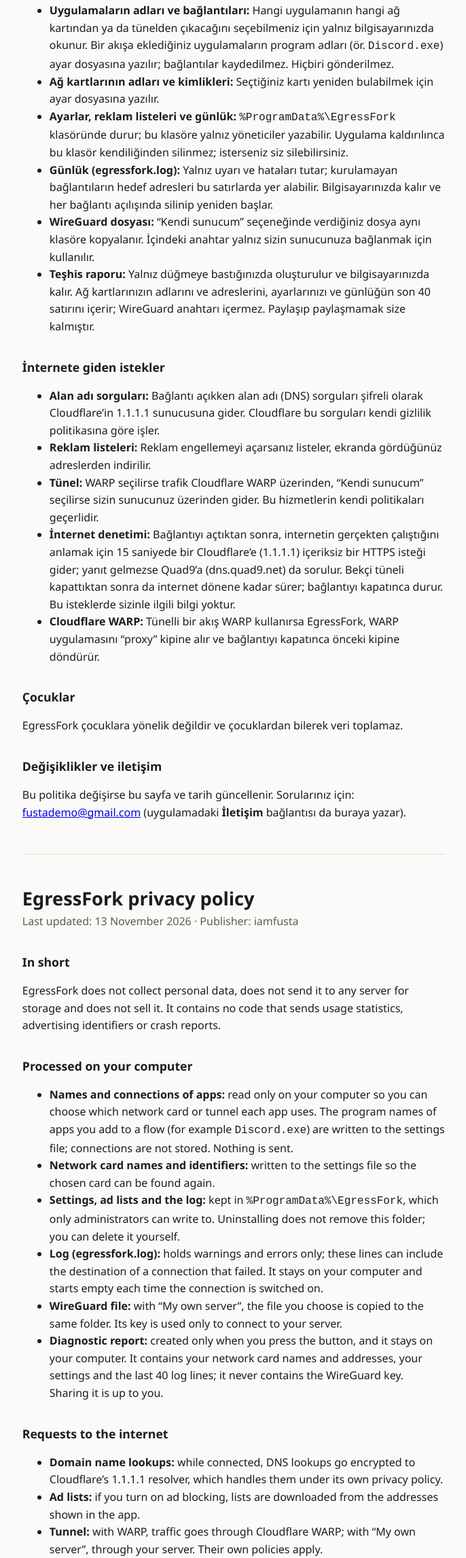
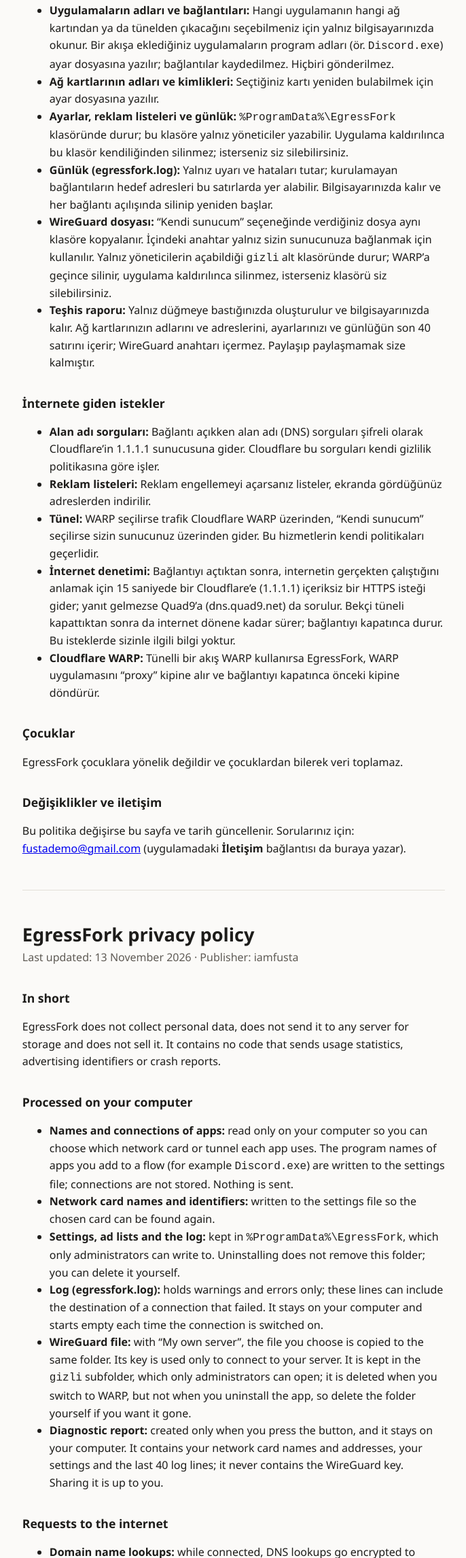
Before and after one commit to iamfusta/egressfork, a plain HTML site: page gizlilik.html in a window 1280 px wide. Shown: the part 355-2647 px from the top of the page at 68% size, without its empty margins (296-982 px from the left). Drawn offline with Linux system fonts and the light colour scheme.

Commit message:
Lisanslar bağlantısı, WireGuard anahtarı notu, son ekran görüntüleri

```diff
--- a/gizlilik.html
+++ b/gizlilik.html
@@ -34,7 +34,7 @@
   <li><strong>Ağ kartlarının adları ve kimlikleri:</strong> Seçtiğiniz kartı yeniden bulabilmek için ayar dosyasına yazılır.</li>
   <li><strong>Ayarlar, reklam listeleri ve günlük:</strong> <code>%ProgramData%\EgressFork</code> klasöründe durur; bu klasöre yalnız yöneticiler yazabilir. Uygulama kaldırılınca bu klasör kendiliğinden silinmez; isterseniz siz silebilirsiniz.</li>
   <li><strong>Günlük (egressfork.log):</strong> Yalnız uyarı ve hataları tutar; kurulamayan bağlantıların hedef adresleri bu satırlarda yer alabilir. Bilgisayarınızda kalır ve her bağlantı açılışında silinip yeniden başlar.</li>
-  <li><strong>WireGuard dosyası:</strong> “Kendi sunucum” seçeneğinde verdiğiniz dosya aynı klasöre kopyalanır. İçindeki anahtar yalnız sizin sunucunuza bağlanmak için kullanılır.</li>
+  <li><strong>WireGuard dosyası:</strong> “Kendi sunucum” seçeneğinde verdiğiniz dosya aynı klasöre kopyalanır. İçindeki anahtar yalnız sizin sunucunuza bağlanmak için kullanılır. Yalnız yöneticilerin açabildiği <code>gizli</code> alt klasöründe durur; WARP’a geçince silinir, uygulama kaldırılınca silinmez, isterseniz klasörü siz silebilirsiniz.</li>
   <li><strong>Teşhis raporu:</strong> Yalnız düğmeye bastığınızda oluşturulur ve bilgisayarınızda kalır. Ağ kartlarınızın adlarını ve adreslerini, ayarlarınızı ve günlüğün son 40 satırını içerir; WireGuard anahtarı içermez. Paylaşıp paylaşmamak size kalmıştır.</li>
 </ul>
 
@@ -69,7 +69,7 @@
   <li><strong>Network card names and identifiers:</strong> written to the settings file so the chosen card can be found again.</li>
   <li><strong>Settings, ad lists and the log:</strong> kept in <code>%ProgramData%\EgressFork</code>, which only administrators can write to. Uninstalling does not remove this folder; you can delete it yourself.</li>
   <li><strong>Log (egressfork.log):</strong> holds warnings and errors only; these lines can include the destination of a connection that failed. It stays on your computer and starts empty each time the connection is switched on.</li>
-  <li><strong>WireGuard file:</strong> with “My own server”, the file you choose is copied to the same folder. Its key is used only to connect to your server.</li>
+  <li><strong>WireGuard file:</strong> with “My own server”, the file you choose is copied to the same folder. Its key is used only to connect to your server. It is kept in the <code>gizli</code> subfolder, which only administrators can open; it is deleted when you switch to WARP, but not when you uninstall the app, so delete the folder yourself if you want it gone.</li>
   <li><strong>Diagnostic report:</strong> created only when you press the button, and it stays on your computer. It contains your network card names and addresses, your settings and the last 40 log lines; it never contains the WireGuard key. Sharing it is up to you.</li>
 </ul>
 
```
Also changed, not shown: index.html (+1 -1 lines), ekran/en-1-baglanti.png, ekran/en-2-akislar.png, ekran/en-3-reklam.png, ekran/tr-1-baglanti.png, ekran/tr-2-akislar.png, ekran/tr-3-reklam.png.
